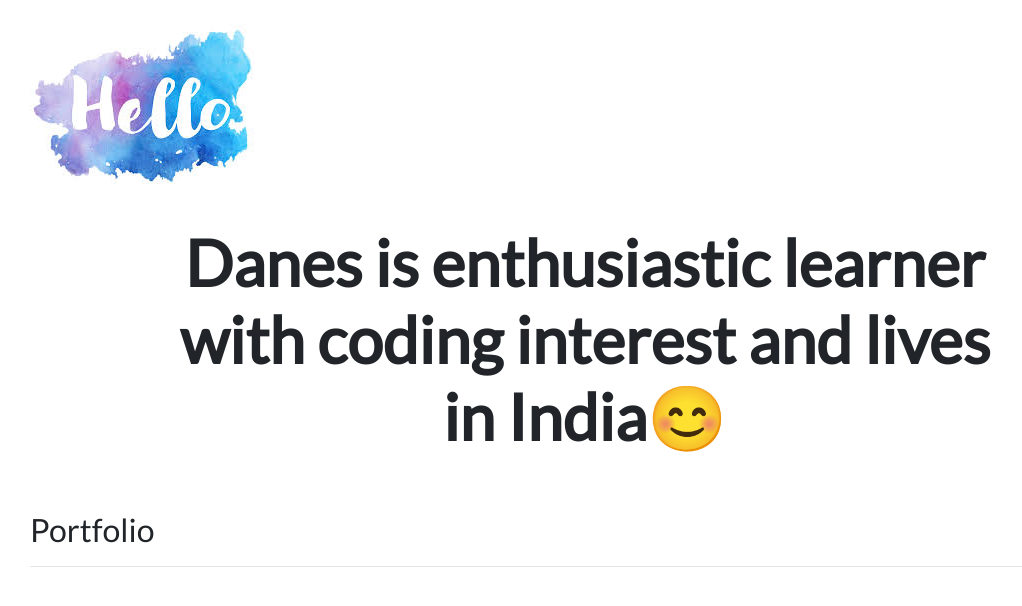
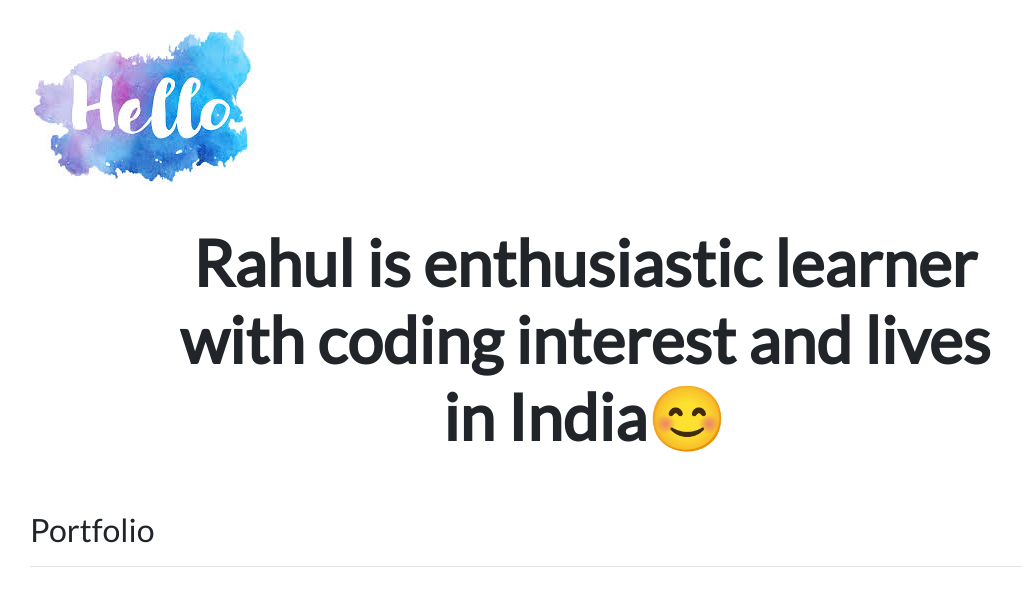
Before and after one commit to Rahul2671/django3-personal-portfolio, a Django app: page / in a window 1280 px wide. Shown: the part 56-662 px from the top of the page, without its empty margins (55-1077 px from the left). Run offline with Django 5.2, Linux system fonts and the light colour scheme; data that the repository does not hold is empty; some libraries are stand-ins or nearby versions.

Commit message:
Update home.html

```diff
--- a/portfolio/templates/portfolio/home.html
+++ b/portfolio/templates/portfolio/home.html
@@ -8,7 +8,7 @@
 
 <div class="row justify-content-center mb-3">
   <div class="col-md-9 text-center">
-    <h1 id="hometext" class="font-weight-bold">Danes is enthusiastic learner with coding interest and lives in India😊</h1>
+    <h1 id="hometext" class="font-weight-bold">Rahul is enthusiastic learner with coding interest and lives in India😊</h1>
   </div>
 </div>
 
```
